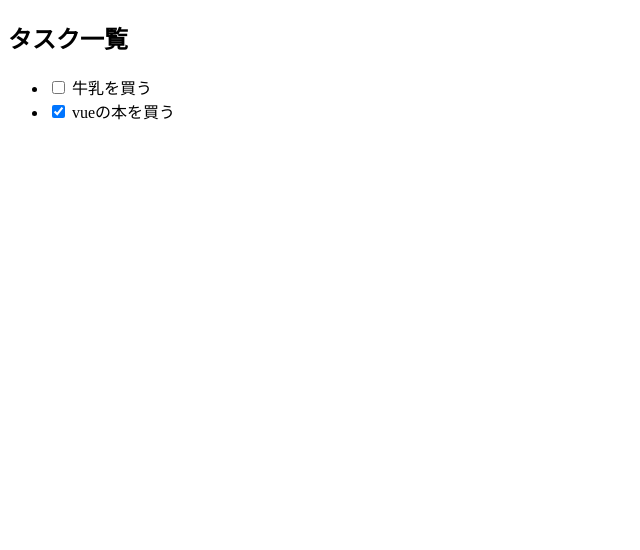
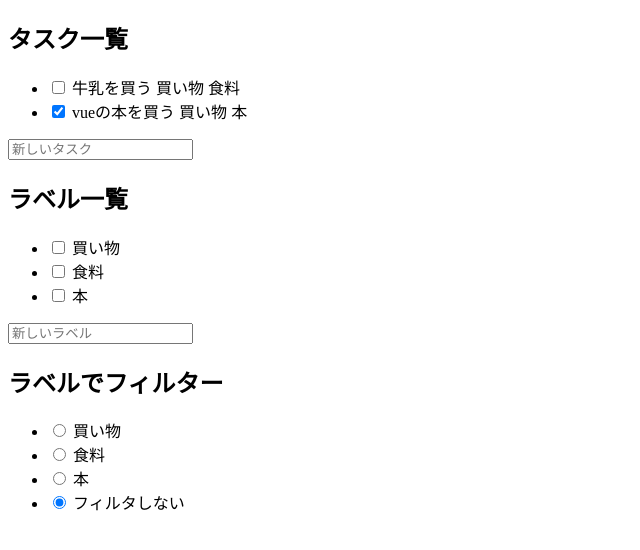
Before and after one commit to kouki-iwahara/gitflow_practice, a Vue app: page / in a window 1280 px wide. Shown: the top 550 px of the page, without its empty margins (0-640 px from the left). Built offline with nearby package versions, Linux system fonts and the light colour scheme.

Commit message:
ラベルでタスクをフィルターする機能の実装

```diff
--- a/src/App.vue
+++ b/src/App.vue
@@ -3,8 +3,42 @@
     <h2>タスク一覧</h2>
     <ul>
       <li v-for="task in tasks" v-bind:key="task.id">
-        <input type="checkbox" v-bind:checked="task.done">
+        <input type="checkbox" v-bind:checked="task.done"
+          v-on:change="toggleTaskStatus(task)">
         {{ task.name }}
+
+        <span v-for="id in task.labelIds" v-bind:key="id">
+          {{ getLabelText(id) }}
+        </span>
+      </li>
+    </ul>
+
+    <form v-on:submit.prevent="addTask">
+      <input type="text" v-model="newTaskName" placeholder="新しいタスク">
+    </form>
+
+    <h2>ラベル一覧</h2>
+    <ul>
+      <li v-for="label in labels" v-bind:key="label.id">
+        <input type="checkbox" v-bind:value="label.id"
+          v-model="newTaskLabelIds">
+        {{ label.text }}
+      </li>
+    </ul>
+
+    <form v-on:submit.prevent="addLabel">
+      <input type="text" v-model="newLabelText" placeholder="新しいラベル">
+    </form>
+
+    <h2>ラベルでフィルター</h2>
+    <ul>
+      <li v-for="label in labels" v-bind:key="label.id">
+        <input type="radio" v-bind:checked="label.id === filter" v-on:change="changeFilter(label.id)">
+        {{ label.text }}
+      </li>
+      <li>
+        <input type="radio" v-bind:checked="!filter" v-on:change="changeFilter(null)">
+        フィルタしない
       </li>
     </ul>
   </div>
@@ -12,14 +46,65 @@
 
 <script>
  export default {
-  name: 'App',
+   data: function() {
+     return {
+      // 入力中の新しいタスク名を一時保持
+      newTaskName: '',
+      // 新しいタスクに紐付くラベルを一時保持
+      newTaskLabelIds: [],
+      // 入力中の新しいラベルを一時保持
+      newLabelText: ''
+     }
+   },
   computed: {
-    tasks () {
-      console.log(this.$store.state.tasks[0].id)
-      return this.$store.state.tasks
+    tasks: function() {
+      return this.$store.getters.filteredTasks
     },
+    labels: function() {
+      return this.$store.state.labels
+    },
+    filter: function() {
+      return this.$store.state.filter
+    }
   },
-
+  methods: {
+    // タスクの追加
+    addTask: function() {
+      // 'addTask'mutationをコミット
+      this.$store.commit('addTask', {
+        name: this.newTaskName,
+        labelIds: this.newTaskLabelIds,
+      })
+      this.newTaskName = '';
+      this.newTaskLabelIds = [];
+    },
+    // タスク完了状態の更新
+    toggleTaskStatus: function(task) {
+      // 'toggleTaskStatus'mutationをコミット
+      this.$store.commit('toggleTaskStatus', {
+        id: task.id
+      })
+    },
+    // ラベルを追加する
+    addLabel: function() {
+      // 'addLabel'mutationをコミット
+      this.$store.commit('addLabel', {
+        text: this.newLabelText,
+      })
+      this.newLabelText = ''
+    },
+    // ラベルのidから、そのラベルのテキストを返す
+    getLabelText: function(id) {
+      const label = this.labels.filter(label => label.id === id)[0]
+      return label ? label.text : ''
+    },
+    // フィルタする対象のラベルを変更
+    changeFilter: function(labelId) {
+      // 'changeFilter'mutationをコミット
+      this.$store.commit('changeFilter', {
+        filter: labelId
+      })
+    }
+  },
  }
-
 </script>
--- a/src/store.js
+++ b/src/store.js
@@ -5,17 +5,86 @@ Vue.use(Vuex)
 
 export default new Vuex.Store({
   state: {
+    // タスク初期のstate
     tasks: [
       {
         id: 1,
         name: '牛乳を買う',
+        labelIds: [1,2],
         done: false
       },
       {
         id: 2,
         name: 'vueの本を買う',
+        labelIds: [1, 3],
         done: true
       }
     ],
+    // ラベルの初期state
+    labels: [
+      {
+        id: 1,
+        text: '買い物',
+      },
+      {
+        id: 2,
+        text: '食料',
+      },
+      {
+        id: 3,
+        text: '本',
+      }
+    ],
+    // 次に追加するタスク、ラベルid 今回は決め打ち
+    nextTaskId: 3,
+    nextLabelId: 4,
+    // フィルターするラベルid
+    filter: null,
+  },
+  getters: {
+    filteredTasks(state) {
+      // ラベルが選択されていなければそのまま一覧を返す
+      if(!state.filter) {
+        return state.tasks
+      }
+      // 選択されているタスクでフィルタリングする
+      return state.tasks.filter(task => {
+        return task.labelIds.indexOf(state.filter) >= 0
+      })
+    }
+  },
+  mutations: {
+    // タスクの追加
+    addTask: function(state, { name, labelIds }) {
+      state.tasks.push({
+        id: state.nextTaskId,
+        name,
+        labelIds,
+        done: false
+      })
+      // 次に追加されるタスクに追加されるidを更新
+      state.nextTaskId++
+    },
+    // タスクの完了状態を更新
+    toggleTaskStatus: function(state, { id }){
+      const filtered = state.tasks.filter(task => {
+        return task.id === id
+      })
+      filtered.forEach(task => {
+        task.done = !task.done
+      })
+    },
+    // ラベルの追加
+    addLabel: function(state, { text }) {
+      state.labels.push({
+        id: state.nextLabelId,
+        text
+      })
+      state.nextLabelId++
+    },
+    // フィルタリング対象のラベルを変更する
+    changeFilter: function(state, { filter }) {
+      state.filter = filter
+    }
   },
 })
```
